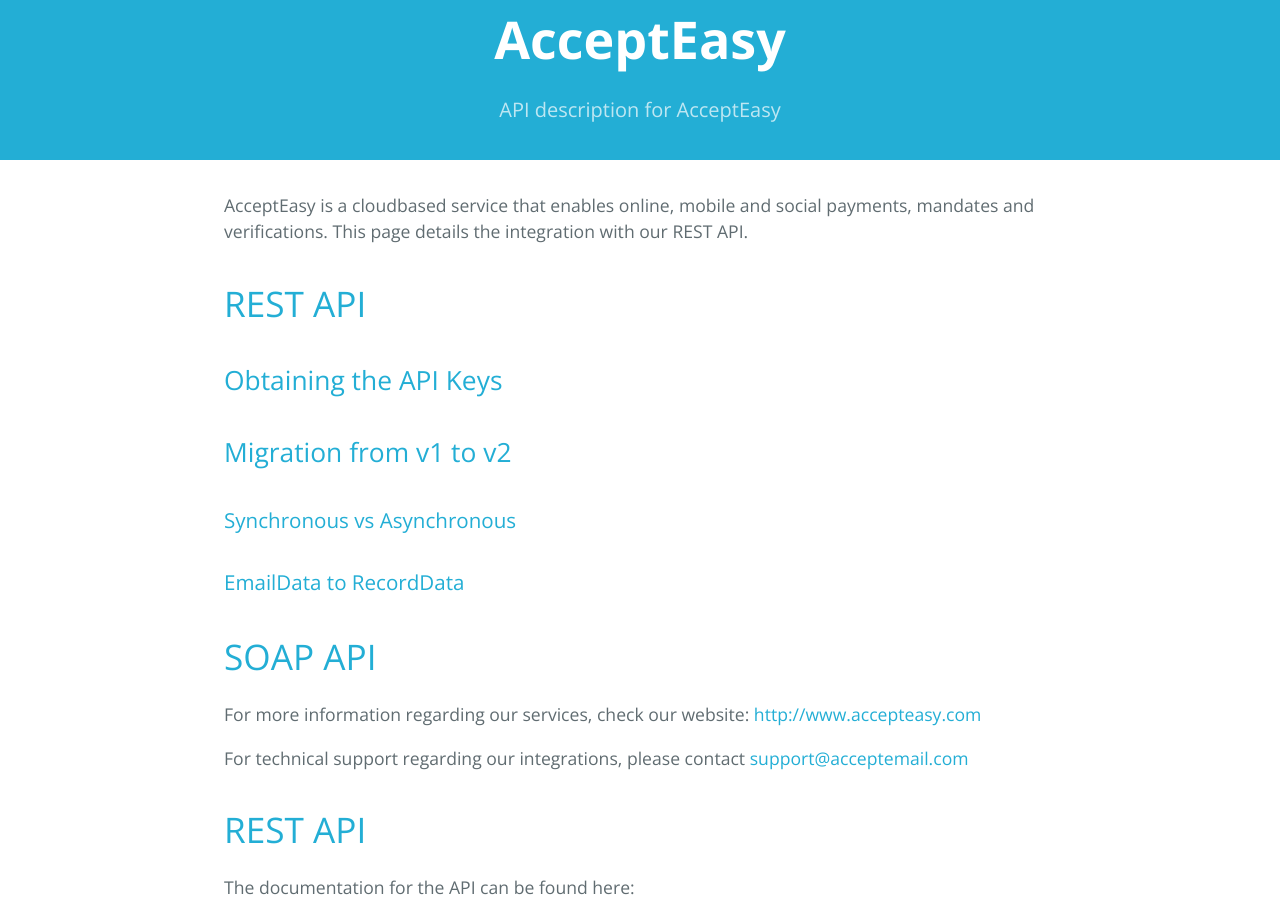
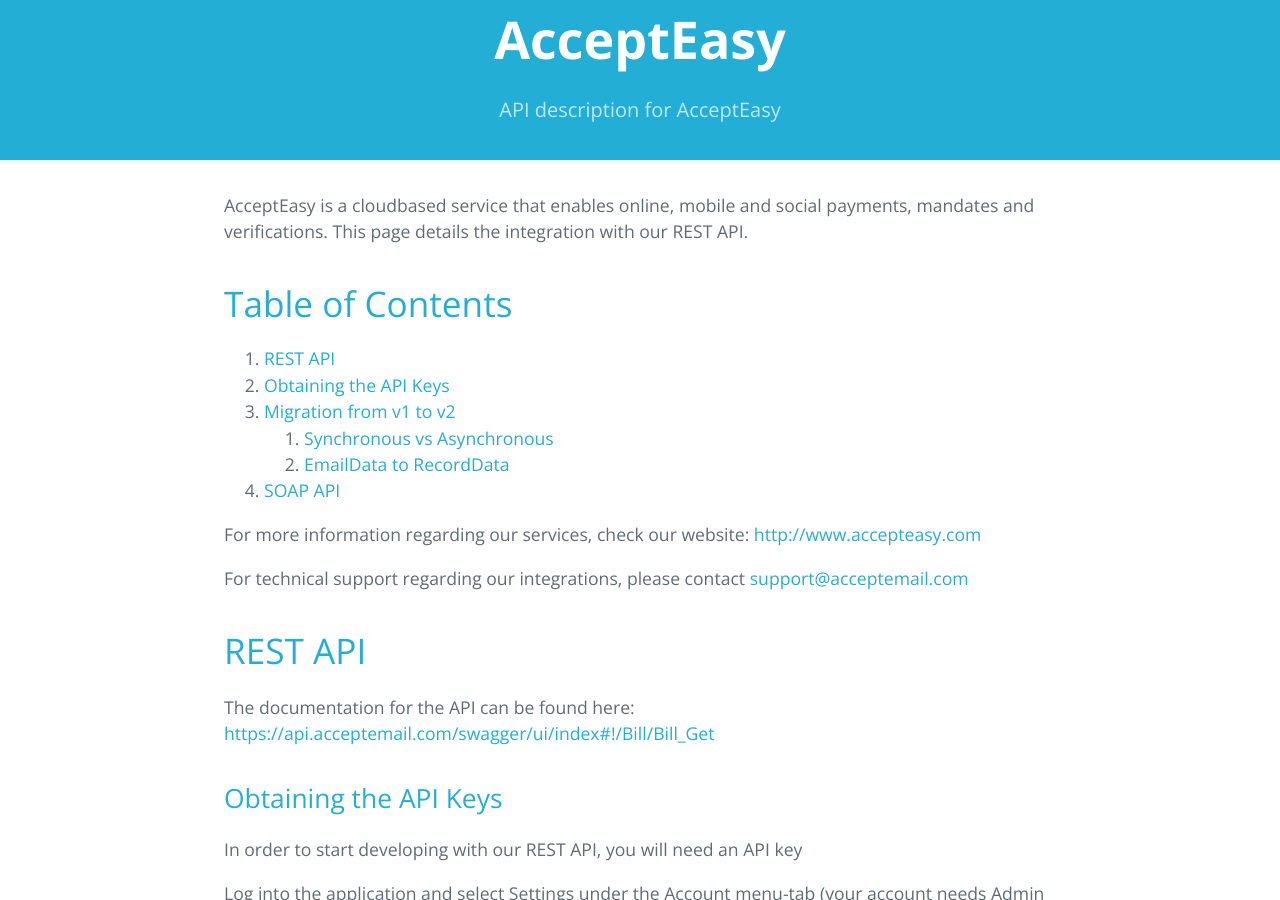
Before and after one commit to AcceptEmail/Examples, a Jekyll site: the page built from index.md, in a window 1280 px wide and 900 px high. Built offline with Jekyll 4.4.1, drawn with Linux system fonts in a browser that asks for light colours.

Commit message:
changed table of contents

```diff
--- a/index.md
+++ b/index.md
@@ -5,12 +5,14 @@
 AcceptEasy is a cloudbased service that enables online, mobile and social payments, mandates and verifications. This page details the integration with our REST API.
 
 
-# [REST API](#rest-api)
-## [Obtaining the API Keys](#obtaining-api-keys)
-## [Migration from v1 to v2](#migration-v1-to-v2)
-### [Synchronous vs Asynchronous](#synchronous-vs-asynchronous)
-### [EmailData to RecordData](#emaildata-to-recorddata)
-# [SOAP API](#soap-api)
+<a id="table-of-contents"></a>
+# [Table of Contents](#table-of-contents)
+1. [REST API](#rest-api)
+2. [Obtaining the API Keys](#obtaining-api-keys)
+3. [Migration from v1 to v2](#migration-v1-to-v2)
+	1. [Synchronous vs Asynchronous](#synchronous-vs-asynchronous)
+	2. [EmailData to RecordData](#emaildata-to-recorddata)
+4. [SOAP API](#soap-api)
 
 For more information regarding our services, check our website: [http://www.accepteasy.com](http://www.accepteasy.com)
 
```
